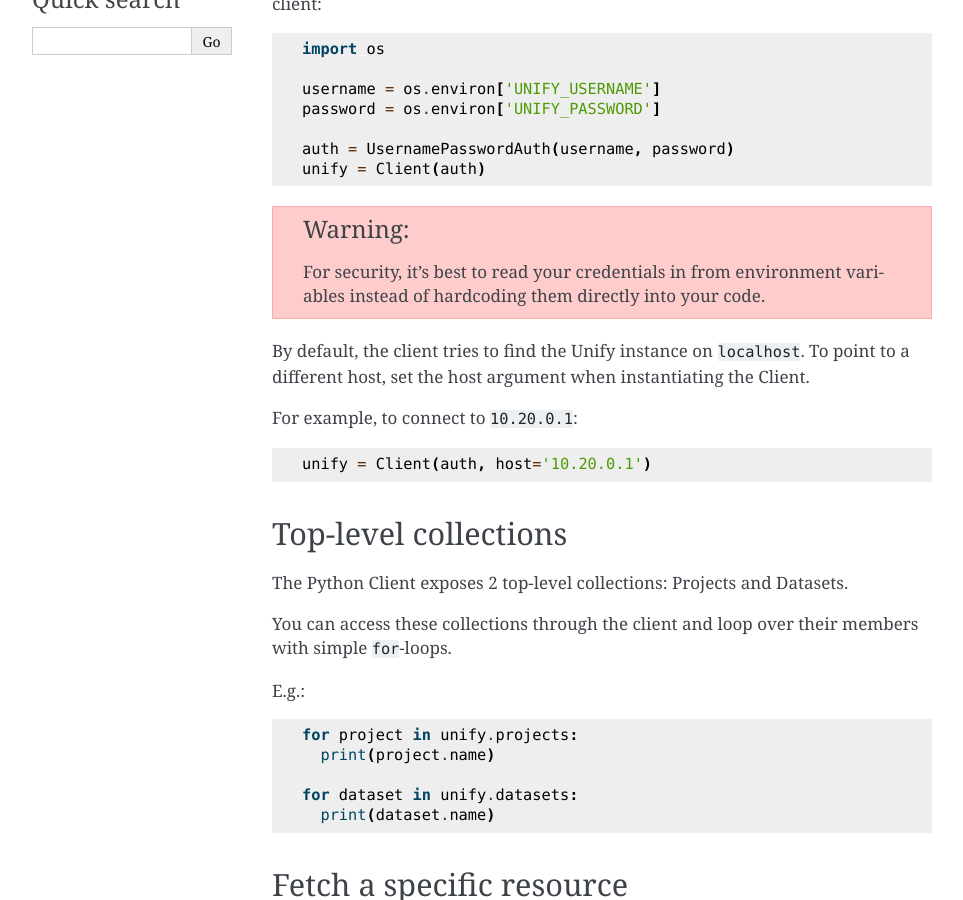
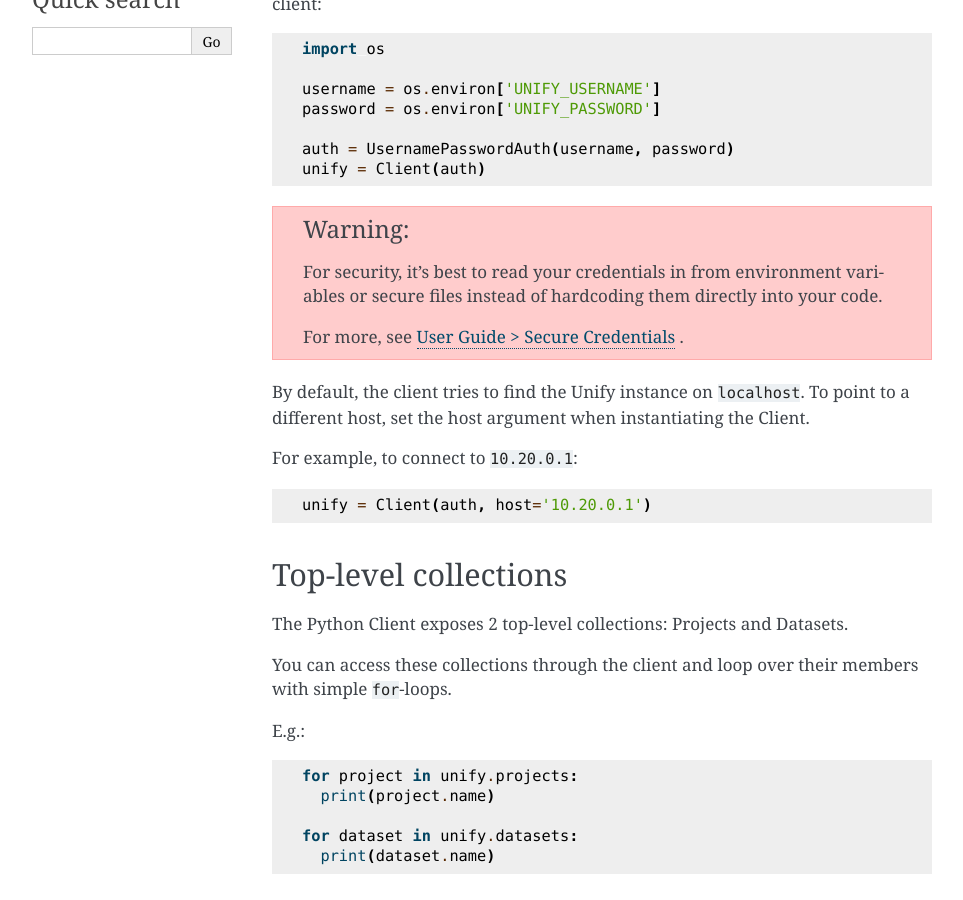
Before and after one commit to Datatamer/tamr-client, a Sphinx documentation site: the page built from docs/user-guide/quickstart.rst, in a window 1280 px wide and 900 px high, scrolled down 318 px. Shown: the whole window, without its empty margins (148-1111 px from the left). Built offline with Sphinx 7.4.7, drawn with Linux system fonts in a browser that asks for light colours.

Commit message:
Secure Credentials docs

```diff
--- a/docs/index.rst
+++ b/docs/index.rst
@@ -35,6 +35,7 @@ User Guide
 
   user-guide/installation
   user-guide/quickstart
+  user-guide/secure-credentials
   user-guide/workflows
   user-guide/advanced-usage
   user-guide/faq
--- a/docs/user-guide/quickstart.rst
+++ b/docs/user-guide/quickstart.rst
@@ -21,7 +21,9 @@ Next, create an authentication provider and use that to create an authenticated
 
 .. warning::
   For security, it's best to read your credentials in from environment variables
-  instead of hardcoding them directly into your code.
+  or secure files instead of hardcoding them directly into your code.
+
+  For more, see `User Guide > Secure Credentials <secure-credentials.html>`_ .
 
 By default, the client tries to find the Unify instance on ``localhost``.
 To point to a different host, set the host argument when instantiating the Client.
```
Also changed, not shown: docs/user-guide/secure-credentials.rst (added, +61 -0 lines).
